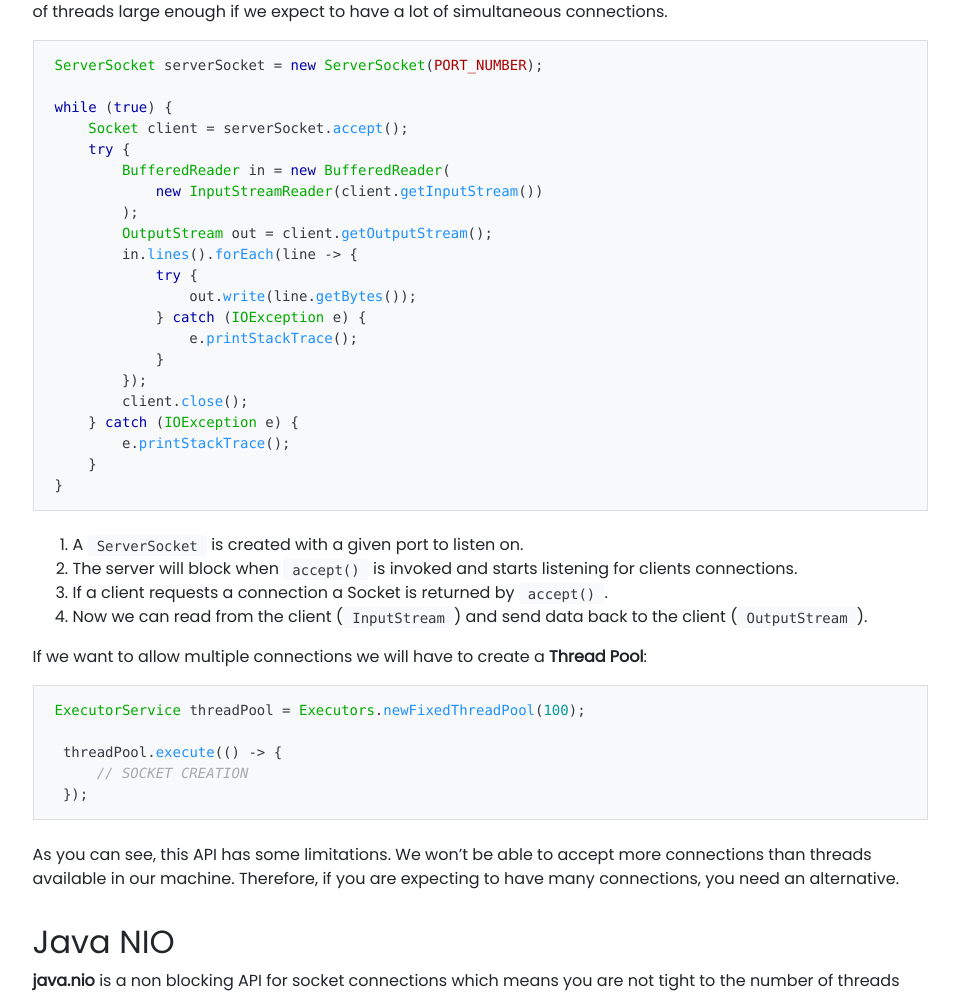
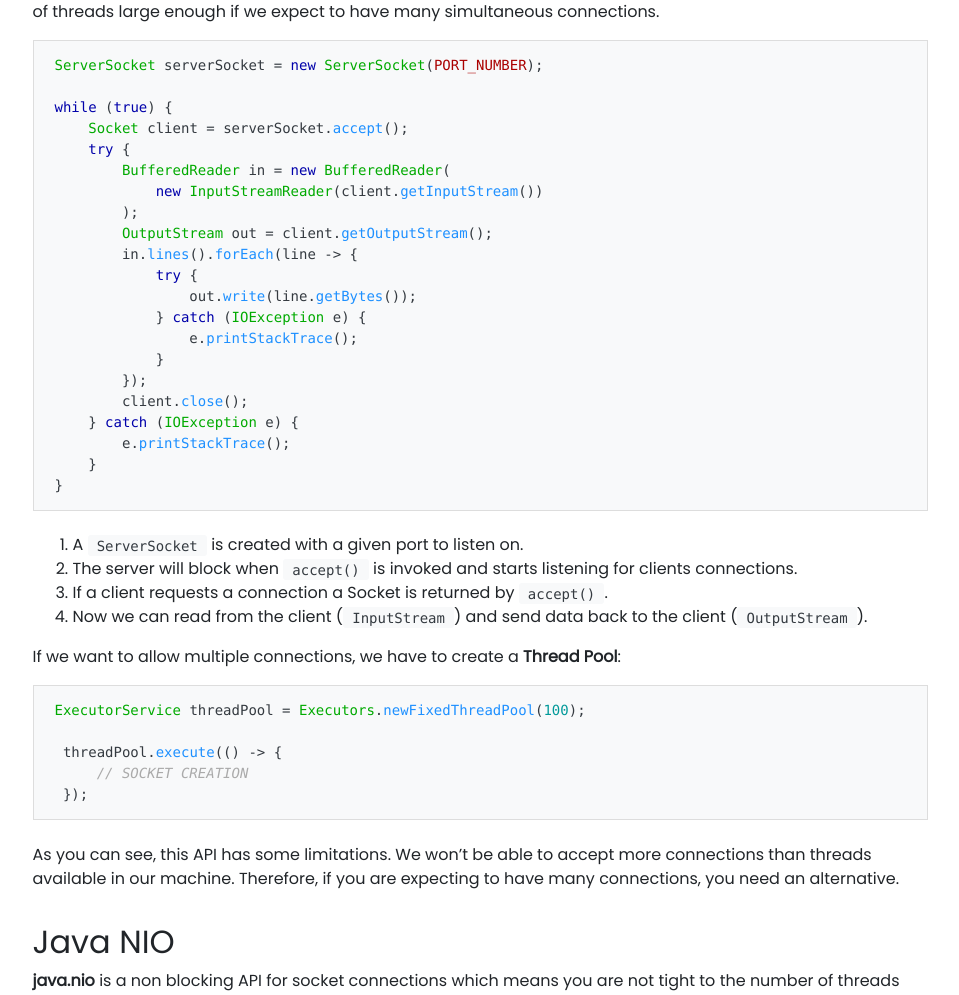
Before and after one commit to jackhman/sergio-martin-rubio-site, a Jekyll site: the page built from _posts/2019-06-31-java-socket-io-and-nio.md, in a window 1280 px wide and 1400 px high, scrolled down 1079 px. Shown: the part 284-1279 px from the top of the window, without its empty margins (160-1119 px from the left). Built offline with Jekyll 4.4.1, drawn with Linux system fonts in a browser that asks for light colours; nearby versions of some CDN libraries; our own code applies the rules of GitHub Pages for plain Markdown files; comment, search, counter and statistics services are not loaded; some of the changed text lies outside the part shown.

Commit message:
update article

````diff
--- a/_posts/2019-06-31-java-socket-io-and-nio.md
+++ b/_posts/2019-06-31-java-socket-io-and-nio.md
@@ -31,7 +31,7 @@ This API is based on flows of byte streams and character streams that can be rea
 
 {% include figure.html image="https://lh3.googleusercontent.com/B5e8q-Kn1kzI_apnfLbX8n2abY-uJzTzaFevpdr7ewQBarkSDut0zdpDQeqVUo6cPAqTieIa9S8U0GVgB7DMPHqPU3n386ZIM5g_KzZktCj0iCTn7tsUZxubg4ESaEIwNShIPoXiuw=w600" caption="Spring Bean Creation Lifecycle" %}
 
-Every time a client request a connection to the server, it will block a thread. Therefore, we have to create a pool of threads large enough if we expect to have a lot of simultaneous connections.
+Every time a client request a connection to the server, it will block a thread. Therefore, we have to create a pool of threads large enough if we expect to have many simultaneous connections.
 
 ```java
 ServerSocket serverSocket = new ServerSocket(PORT_NUMBER);
@@ -62,7 +62,7 @@ while (true) {
 3. If a client requests a connection a Socket is returned by `accept()`.
 4. Now we can read from the client (`InputStream`) and send data back to the client (`OutputStream`).
 
-If we want to allow multiple connections we will have to create a **Thread Pool**:
+If we want to allow multiple connections, we have to create a **Thread Pool**:
 
 ```java
 ExecutorService threadPool = Executors.newFixedThreadPool(100);
````
